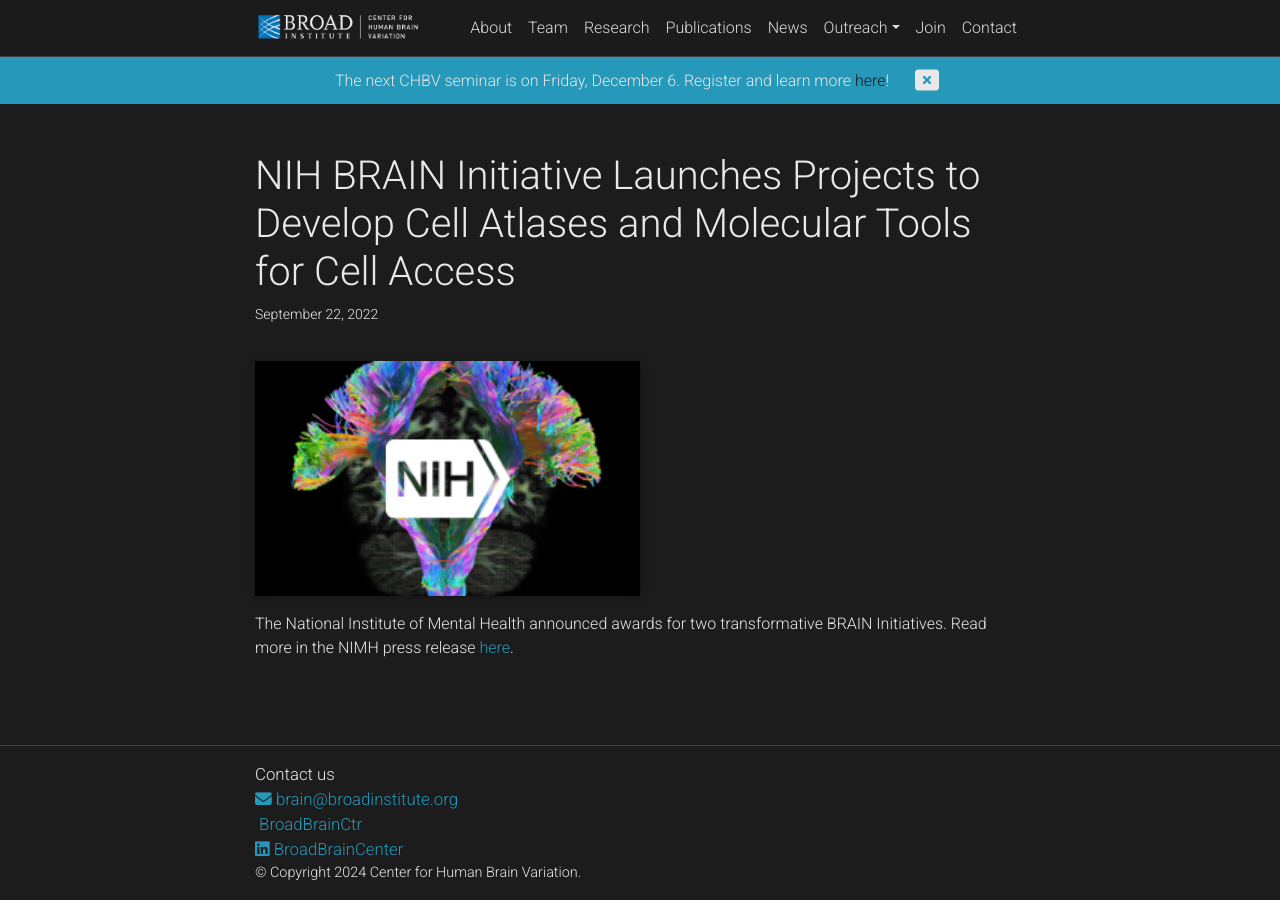
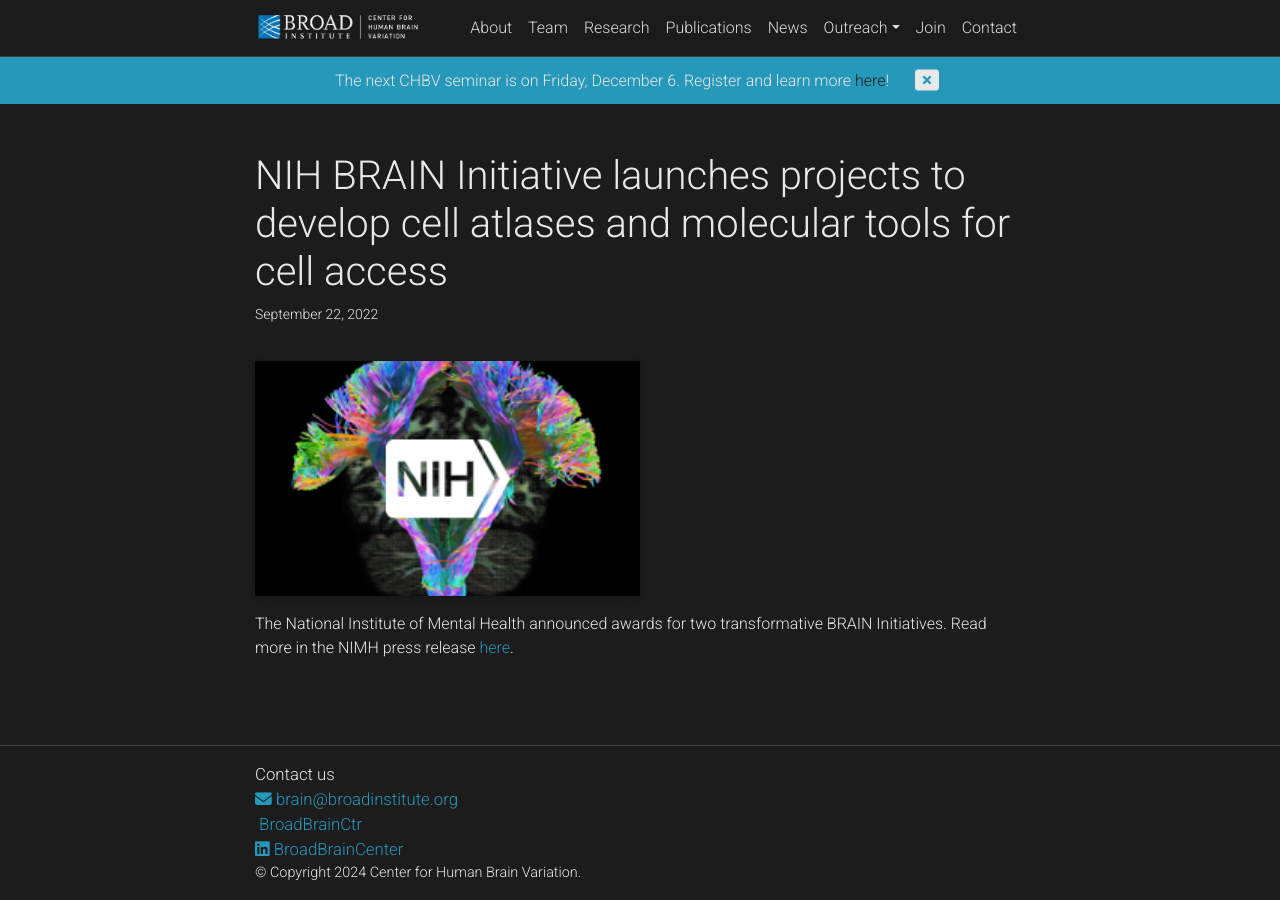
Before and after one commit to broadinstitute/chbv, a Jekyll site: the page built from _news/nih_brain.202209.md, in a window 1280 px wide. Built offline with Jekyll 4.4.1, drawn with Linux system fonts in a browser that asks for light colours; full-size pictures stand in for the smaller copies a plugin makes; comment, search, counter and statistics services are not loaded; a style sheet for code colours, icons or effects is not loaded.

```diff
--- a/_news/nih_brain.202209.md
+++ b/_news/nih_brain.202209.md
@@ -1,6 +1,6 @@
 ---
 layout: news_post
-title: NIH BRAIN Initiative Launches Projects to Develop Cell Atlases and Molecular Tools for Cell Access
+title: NIH BRAIN Initiative launches projects to develop cell atlases and molecular tools for cell access
 date: 2022-09-22 00:00:00-0400
 img: /assets/img/braincontest2021.png
 img_alt: "NIH logo in front of a brain"
```
